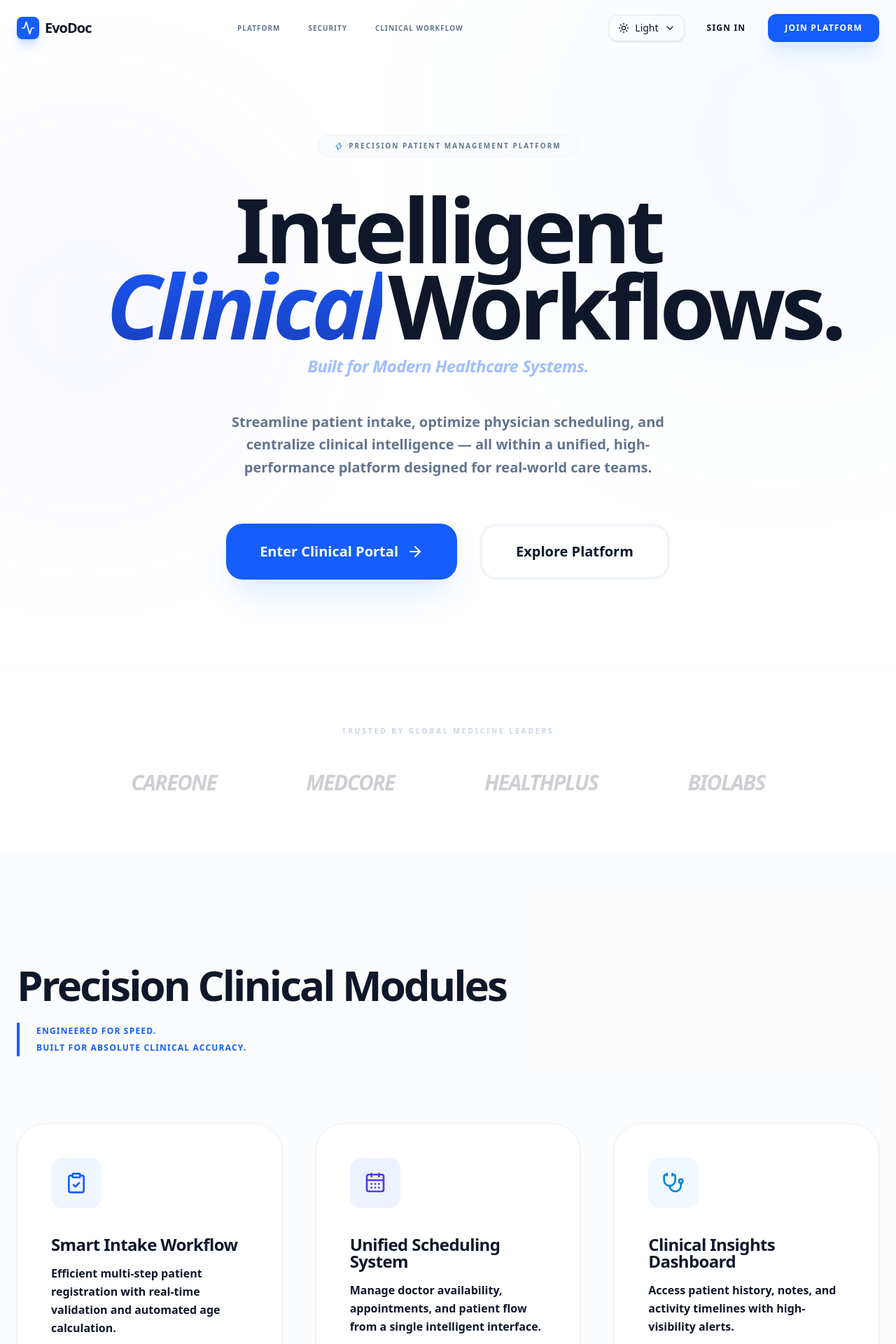
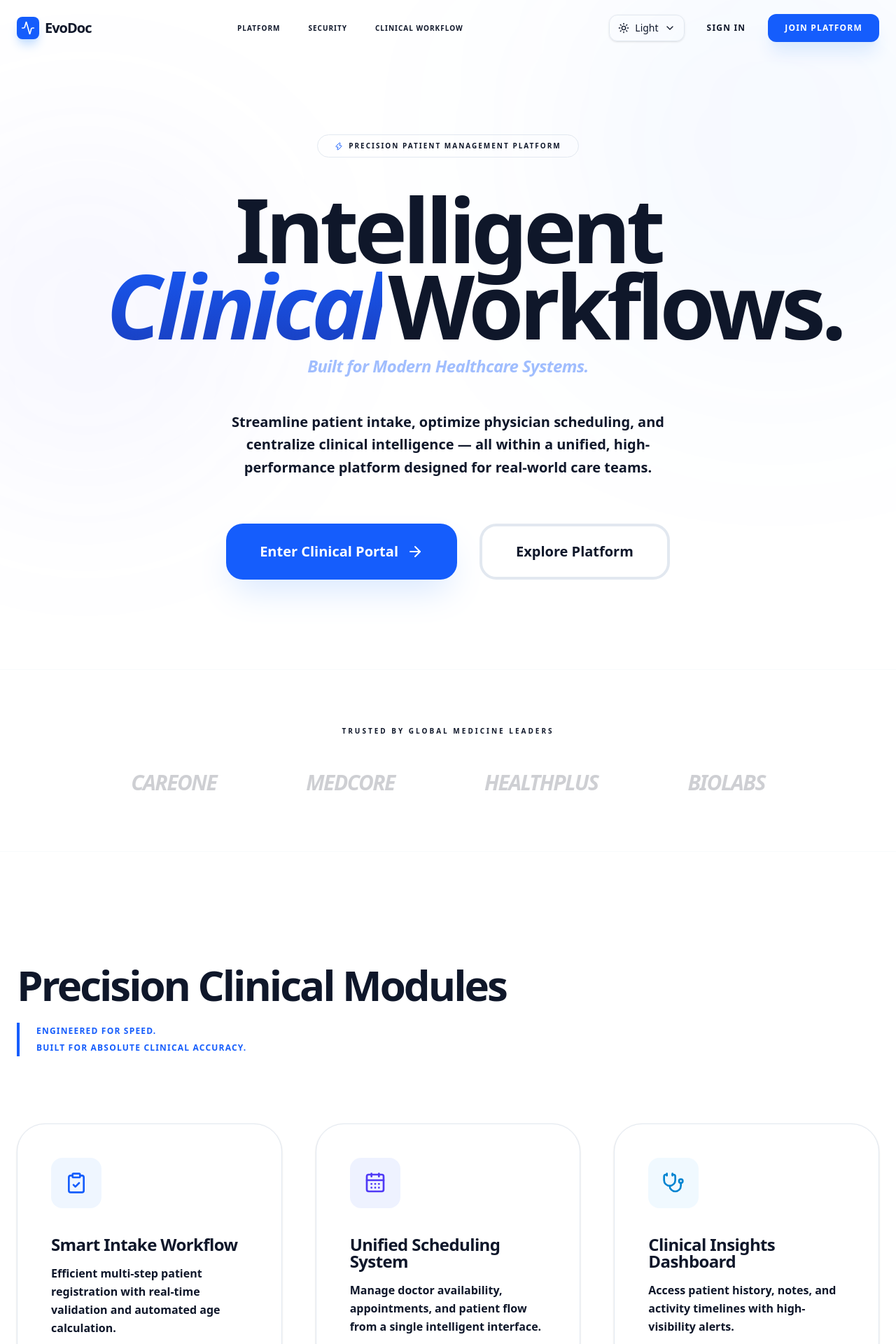
Before and after one commit to kskreddy2k7/EvoDoc-Flow, a Next.js app: page / in a window 1280 px wide. Shown: the top 1920 px of the page at 70% size. Built offline with nearby package versions, Linux system fonts and the light colour scheme.

Commit message:
chore: make light theme default and refine dark mode text visibility

```diff
--- a/src/app/page.tsx
+++ b/src/app/page.tsx
@@ -85,7 +85,7 @@ export default function LandingPage() {
               <Link
                 key={item}
                 href={`#${item.toLowerCase().replace(' ', '-')}`}
-                className="text-sm font-bold text-slate-500 hover:text-blue-600 transition-colors uppercase tracking-widest text-[10px]"
+                className="text-sm font-bold text-muted hover:text-blue-600 transition-colors uppercase tracking-widest text-[10px]"
               >
                 {item}
               </Link>
@@ -95,7 +95,7 @@ export default function LandingPage() {
           <div className="flex items-center gap-4">
             <ThemeToggle />
             <Link href="/login" className="hidden sm:block">
-              <Button variant="ghost" className="text-xs font-black uppercase tracking-widest hover:bg-slate-50">Sign In</Button>
+              <Button variant="ghost" className="text-xs font-black uppercase tracking-widest hover:bg-surface">Sign In</Button>
             </Link>
             <Link href="/login">
               <Button className="bg-blue-600 hover:bg-blue-700 text-white px-6 rounded-xl text-xs font-black uppercase tracking-widest shadow-xl shadow-blue-100 transition-all active:scale-95">
@@ -120,7 +120,7 @@ export default function LandingPage() {
             <motion.div
               initial={{ opacity: 0, y: 10 }}
               animate={{ opacity: 1, y: 0 }}
-              className="inline-flex items-center gap-2 px-6 py-2 rounded-full bg-slate-50 border border-slate-100 text-[10px] font-black uppercase tracking-[0.2em] text-slate-500"
+              className="inline-flex items-center gap-2 px-6 py-2 rounded-full bg-surface border border-border-base text-[10px] font-black uppercase tracking-[0.2em] text-muted"
             >
               <Zap className="h-3 w-3 text-blue-600" />
               <span>Precision Patient Management Platform</span>
@@ -147,7 +147,7 @@ export default function LandingPage() {
               initial={{ opacity: 0, y: 20 }}
               animate={{ opacity: 1, y: 0 }}
               transition={{ delay: 0.3 }}
-              className="text-lg md:text-xl text-slate-500 font-bold max-w-2xl mx-auto leading-relaxed"
+              className="text-lg md:text-xl text-muted font-bold max-w-2xl mx-auto leading-relaxed"
             >
               Streamline patient intake, optimize physician scheduling, and centralize clinical intelligence — all within a unified, high-performance platform designed for real-world care teams.
             </motion.p>
@@ -165,7 +165,7 @@ export default function LandingPage() {
                 </Button>
               </Link>
               <Link href="#features">
-                <Button variant="outline" className="h-20 px-12 rounded-3xl text-xl font-black border-4 border-slate-100 hover:border-slate-200 transition-all active:scale-95">
+                <Button variant="outline" className="h-20 px-12 rounded-3xl text-xl font-black border-4 border-border-base hover:border-slate-200 transition-all active:scale-95">
                   Explore Platform
                 </Button>
               </Link>
@@ -176,17 +176,17 @@ export default function LandingPage() {
         {/* --- TRUST BAR --- */}
         <section className="py-20 border-y border-slate-50">
           <div className="max-w-7xl mx-auto px-6">
-            <p className="text-center text-[10px] font-black uppercase tracking-[0.3em] text-slate-300 mb-12">Trusted by global medicine leaders</p>
+            <p className="text-center text-[10px] font-black uppercase tracking-[0.3em] text-muted/60 mb-12">Trusted by global medicine leaders</p>
             <div className="flex flex-wrap justify-center items-center gap-16 md:gap-32 opacity-20 hover:opacity-100 transition-all duration-700">
               {trustLogos.map((logo) => (
-                <div key={logo} className="text-3xl font-black tracking-tighter text-slate-900 italic uppercase">{logo}</div>
+                <div key={logo} className="text-3xl font-black tracking-tighter text-text-base italic uppercase">{logo}</div>
               ))}
             </div>
           </div>
         </section>
 
         {/* --- FEATURES SECTION --- */}
-        <section id="platform" className="py-40 bg-slate-50/50 dark:bg-slate-900/50">
+        <section id="platform" className="py-40 bg-surface/50 dark:bg-slate-900/50">
           <div className="max-w-7xl mx-auto px-6">
             <div className="max-w-3xl mb-24 space-y-6">
               <h2 className="text-4xl md:text-6xl font-black tracking-tighter text-foreground">Precision Clinical Modules</h2>
@@ -204,7 +204,7 @@ export default function LandingPage() {
                   viewport={{ once: true }}
                   transition={{ delay: i * 0.1 }}
                   whileHover={{ y: -10 }}
-                  className="group bg-white p-12 rounded-[2.5rem] border border-slate-100 transition-all shadow-sm hover:shadow-2xl hover:shadow-blue-500/5 overflow-hidden relative"
+                  className="group bg-white p-12 rounded-[2.5rem] border border-border-base transition-all shadow-sm hover:shadow-2xl hover:shadow-blue-500/5 overflow-hidden relative"
                 >
                   <div className="absolute top-0 right-0 p-8 opacity-0 group-hover:opacity-5 transition-opacity">
                     <feature.icon className="h-32 w-32 -mr-16 -mt-16 text-foreground" />
@@ -224,7 +224,7 @@ export default function LandingPage() {
         <section id="clinical-workflow" className="py-32 bg-background">
           <div className="max-w-7xl mx-auto px-6">
             <div className="mb-20">
-              <h2 className="text-3xl md:text-5xl font-black tracking-tight text-slate-900 mb-4">Built Around Real <br /> Clinical Workflows</h2>
+              <h2 className="text-3xl md:text-5xl font-black tracking-tight text-text-base mb-4">Built Around Real <br /> Clinical Workflows</h2>
               <div className="h-1.5 w-24 bg-blue-600 rounded-full" />
             </div>
 
@@ -254,7 +254,7 @@ export default function LandingPage() {
                   <Shield className="h-8 w-8 text-white" />
                 </div>
                 <h2 className="text-4xl md:text-6xl font-black tracking-tight leading-[0.95]">Enterprise-grade <br /> Clinical Security</h2>
-                <p className="text-slate-400 text-lg font-medium leading-relaxed max-w-lg">
+                <p className="text-muted text-lg font-medium leading-relaxed max-w-lg">
                   Patient safety extends to data integrity. EvoDoc uses bank-level encryption and HIPAA-ready infrastructure to protect every interaction.
                 </p>
 
@@ -268,7 +268,7 @@ export default function LandingPage() {
                       <div className="flex-shrink-0 h-6 w-6 rounded-full bg-blue-600/20 flex items-center justify-center">
                         <CheckCircle2 className="h-4 w-4 text-blue-500" />
                       </div>
-                      <span className="font-bold text-slate-300 text-sm">{item}</span>
+                      <span className="font-bold text-muted/60 text-sm">{item}</span>
                     </div>
                   ))}
                 </div>
@@ -287,7 +287,7 @@ export default function LandingPage() {
                     className="p-8 rounded-[2rem] bg-slate-800/50 border border-slate-700 text-center space-y-4"
                   >
                     <stat.icon className="h-8 w-8 text-blue-500 mx-auto" />
-                    <p className="font-bold uppercase tracking-widest text-[10px] text-slate-500">{stat.label}</p>
+                    <p className="font-bold uppercase tracking-widest text-[10px] text-muted">{stat.label}</p>
                     <p className="text-2xl font-black transition-all">Verified</p>
                   </motion.div>
                 ))}
@@ -311,7 +311,7 @@ export default function LandingPage() {
                 { label: "Improved clinical coordination", icon: Layers }
               ].map((value) => (
                 <div key={value.label} className="space-y-6">
-                  <div className="h-16 w-16 mx-auto bg-slate-50 dark:bg-slate-800 rounded-2xl flex items-center justify-center border border-slate-100 dark:border-slate-700">
+                  <div className="h-16 w-16 mx-auto bg-surface dark:bg-slate-800 rounded-2xl flex items-center justify-center border border-border-base dark:border-slate-700">
                     <value.icon className="h-7 w-7 text-blue-600" />
                   </div>
                   <p className="font-bold text-foreground text-lg leading-snug">{value.label}</p>
@@ -345,7 +345,7 @@ export default function LandingPage() {
       </main>
 
       {/* --- FOOTER --- */}
-      <footer className="bg-slate-50 dark:bg-slate-900 pt-32 pb-12 border-t border-border">
+      <footer className="bg-surface dark:bg-slate-900 pt-32 pb-12 border-t border-border">
         <div className="max-w-7xl mx-auto px-6 space-y-24">
           <div className="grid md:grid-cols-4 gap-12">
             <div className="space-y-6">
@@ -355,30 +355,30 @@ export default function LandingPage() {
                 </div>
                 <span className="font-black text-xl tracking-tight">EvoDoc</span>
               </div>
-              <p className="text-slate-500 text-sm font-medium leading-relaxed">
+              <p className="text-muted text-sm font-medium leading-relaxed">
                 The high-performance clinical OS for the next generation of patient care.
               </p>
             </div>
 
             {['Platform', 'Security', 'Company'].map((title) => (
               <div key={title} className="space-y-6">
-                <h4 className="text-sm font-black uppercase tracking-widest text-slate-900">{title}</h4>
+                <h4 className="text-sm font-black uppercase tracking-widest text-text-base">{title}</h4>
                 <div className="flex flex-col gap-4">
-                  <Link href="#" className="text-slate-500 hover:text-blue-600 text-sm font-bold transition-colors">Documentation</Link>
-                  <Link href="#" className="text-slate-500 hover:text-blue-600 text-sm font-bold transition-colors">Infrastructure</Link>
-                  <Link href="#" className="text-slate-500 hover:text-blue-600 text-sm font-bold transition-colors">Compliance</Link>
+                  <Link href="#" className="text-muted hover:text-blue-600 text-sm font-bold transition-colors">Documentation</Link>
+                  <Link href="#" className="text-muted hover:text-blue-600 text-sm font-bold transition-colors">Infrastructure</Link>
+                  <Link href="#" className="text-muted hover:text-blue-600 text-sm font-bold transition-colors">Compliance</Link>
                 </div>
               </div>
             ))}
           </div>
 
           <div className="pt-12 border-t border-slate-200 flex flex-col md:flex-row justify-between items-center gap-6">
-            <p className="text-[10px] md:text-xs font-black uppercase tracking-[0.2em] text-slate-400">
+            <p className="text-[10px] md:text-xs font-black uppercase tracking-[0.2em] text-muted">
               © 2026 EvoDoc Flow. Handcrafted for clinical excellence.
             </p>
             <div className="flex gap-8">
-              <Link href="#" className="text-[10px] font-black uppercase tracking-widest text-slate-400 hover:text-blue-600 transition-colors">Privacy Policy</Link>
-              <Link href="#" className="text-[10px] font-black uppercase tracking-widest text-slate-400 hover:text-blue-600 transition-colors">Terms of Service</Link>
+              <Link href="#" className="text-[10px] font-black uppercase tracking-widest text-muted hover:text-blue-600 transition-colors">Privacy Policy</Link>
+              <Link href="#" className="text-[10px] font-black uppercase tracking-widest text-muted hover:text-blue-600 transition-colors">Terms of Service</Link>
             </div>
           </div>
         </div>
--- a/src/components/ThemeProvider.tsx
+++ b/src/components/ThemeProvider.tsx
@@ -10,10 +10,10 @@ export function ThemeProvider({
   return (
     <NextThemesProvider
       attribute="class"
-      defaultTheme="system"
-      enableSystem={true}
+      defaultTheme="light"
+      enableSystem={false}
       disableTransitionOnChange={true}
-      themes={['light', 'dark', 'theme-blue', 'theme-contrast']}
+      themes={['light', 'dark']}
       {...props}
     >
       {children}
--- a/src/components/ThemeToggle.tsx
+++ b/src/components/ThemeToggle.tsx
@@ -1,7 +1,7 @@
 'use client';
 
 import { useTheme } from 'next-themes';
-import { Sun, Moon, Droplets, Contrast, ChevronDown, LucideIcon } from 'lucide-react';
+import { Sun, Moon, ChevronDown, LucideIcon } from 'lucide-react';
 import { useState, useEffect } from 'react';
 import { motion, AnimatePresence } from 'framer-motion';
 import { cn } from '@/lib/utils';
@@ -18,8 +18,6 @@ export function ThemeToggle({ position = 'down' }: { position?: 'up' | 'down' })
   const themes: { id: string; label: string; icon: LucideIcon }[] = [
     { id: 'light', label: 'Light', icon: Sun },
     { id: 'dark', label: 'Dark', icon: Moon },
-    { id: 'theme-blue', label: 'Healthcare', icon: Droplets },
-    { id: 'theme-contrast', label: 'Contrast', icon: Contrast },
   ];
 
   if (!mounted) {
```
Also changed, not shown: src/app/globals.css (+0 -23 lines).
